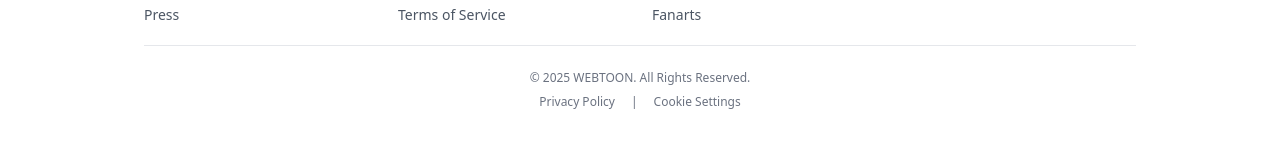
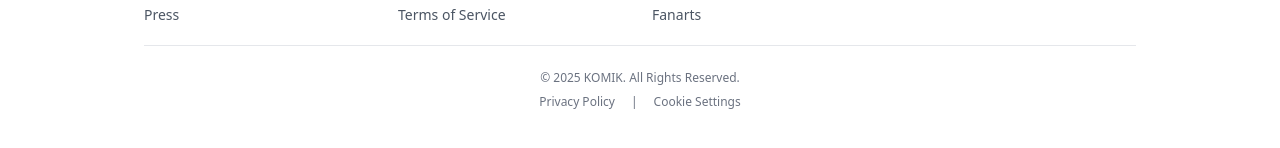
Before and after one commit to torikallcode/Komik, a React (Vite) app: page / in a window 1280 px wide. Shown: the part 1664-1812 px from the top of the page. Built offline with nearby package versions, Linux system fonts and the light colour scheme; a web font is replaced by a local one.

Commit message:
update footer

```diff
--- a/src/components/fragments/Footer.jsx
+++ b/src/components/fragments/Footer.jsx
@@ -62,7 +62,7 @@ export const Footer = () => {
         {/* Bottom Section */}
         <div className="pt-6 text-center border-t border-gray-200">
           <p className="text-xs text-gray-500">
-            © {new Date().getFullYear()} WEBTOON. All Rights Reserved.
+            © {new Date().getFullYear()}  KOMIK. All Rights Reserved.
           </p>
           <div className="flex flex-wrap justify-center mt-2 space-x-4 text-xs text-gray-500">
             <a href="#" className="hover:text-blue-600">Privacy Policy</a>
```
